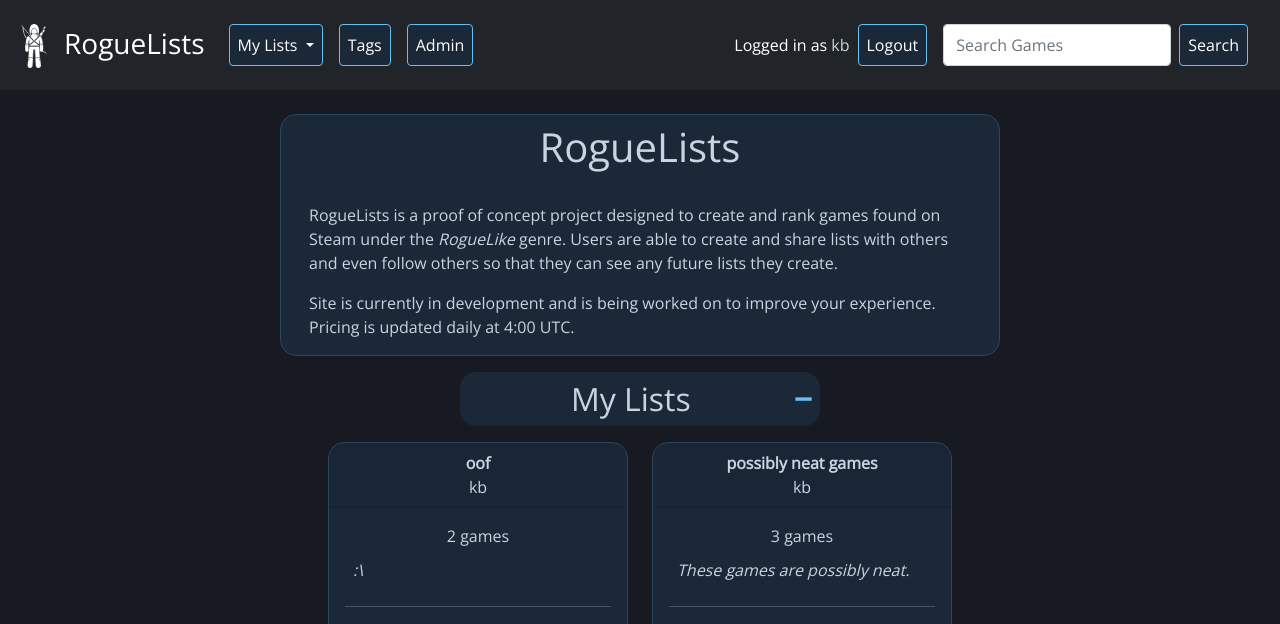
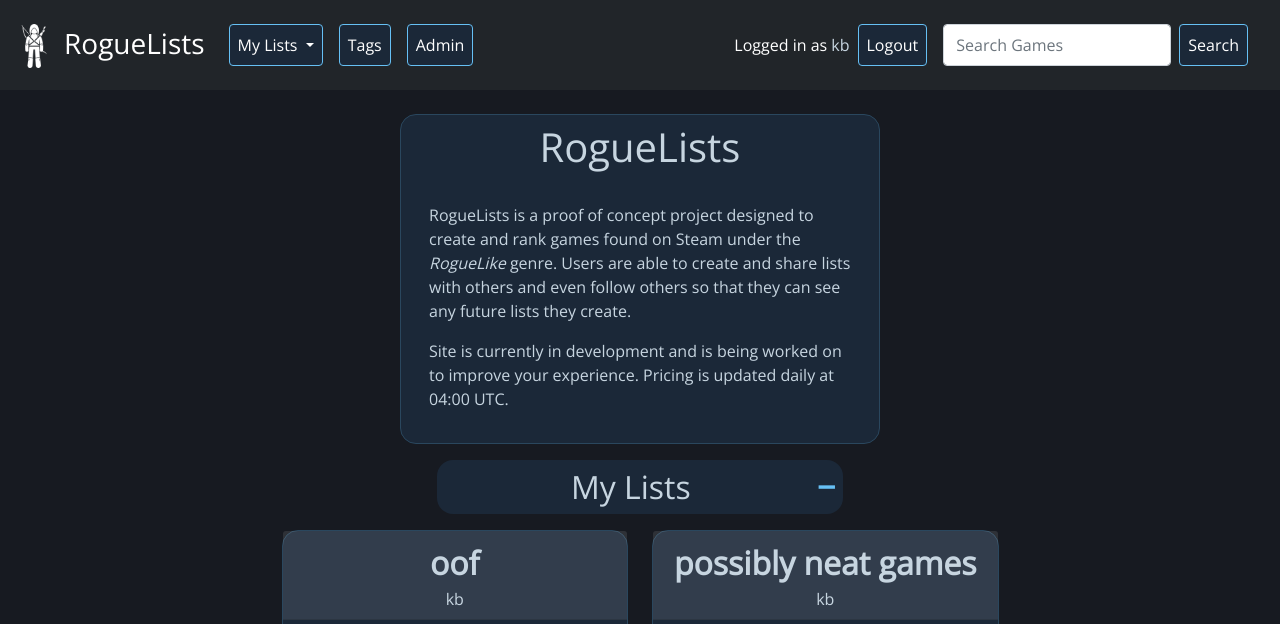
Before and after one commit to k-bru/RogueLists, a Django app: page / in a window 1280 px wide. Shown: the top 624 px of the page. Run offline with Django 4.2, Linux system fonts and the light colour scheme; a user stored in the database is signed in; data comes from the database, SQL or seed files in the repository; both versions use the stored data as it was after the commit; some libraries are stand-ins or nearby versions.

Commit message:
CSS/usability/general updates and bugfixes

```diff
--- a/capvenv/roguelists/rogueapp/templates/authenticate/register_user.html
+++ b/capvenv/roguelists/rogueapp/templates/authenticate/register_user.html
@@ -4,7 +4,7 @@
 {% block content %}
 
 {% if form.errors %}
-<div class="alert alert-warning alert-dismissible fade show" role="alert">
+<div class="alert alert-danger alert-dismissible fade show" role="alert">
   There was an error with your form. <hr>
   <ul class="errorlist">
   {% for field in form %}
--- a/capvenv/roguelists/rogueapp/templates/rogueapp/home.html
+++ b/capvenv/roguelists/rogueapp/templates/rogueapp/home.html
@@ -3,7 +3,7 @@
 {% block content %}
 <div class="container">
   <div class="row" id="home-flex">
-    <div class="row col-md-8 list-holder" id="home-page">
+    <div class="row col-md-12 col-lg-9 list-holder" id="home-page">
       {% if list_previews %}
       <div class="card" id="descript-card">
         <div class="card-heading">
@@ -11,7 +11,7 @@
         </div>
         <div class="card-body">
           <p class="text-left">RogueLists is a proof of concept project designed to create and rank games found on Steam under the <a href="https://en.wikipedia.org/wiki/Roguelike" target="_blank"><em>RogueLike</em></a> genre. Users are able to create and share lists with others and even follow others so that they can see any future lists they create. </p>
-          <p class="text-left">Site is currently in development and is being worked on to improve your experience. Pricing is updated daily at 4:00 UTC.</p>
+          <p class="text-left">Site is currently in development and is being worked on to improve your experience. Pricing is updated daily at 04:00 UTC.</p>
         </div>
       </div>
       {% if request.user.is_authenticated %}
@@ -39,7 +39,7 @@
           {% for followed_user in followed_users %}
           <div class="col-md-6 mb-4">
             <a href="{% url 'user_profile' user_id=followed_user.id %}">
-              <h4>{{ followed_user.username }}</h4>
+              <h4 class="btn">{{ followed_user.username }}</h4>
             </a>
           </div>
           {% endfor %}
--- a/capvenv/roguelists/rogueapp/templates/rogueapp/show_lists.html
+++ b/capvenv/roguelists/rogueapp/templates/rogueapp/show_lists.html
@@ -1,12 +1,16 @@
 <div class="card">
   <div class="card-header">
-    <strong><a href="{% url 'list_detail' list_id=list_preview.list.list_id %}">{{ list_preview.list.list_name }}</a></strong><br>
+    <strong class="list-name"><a href="{% url 'list_detail' list_id=list_preview.list.list_id %}">{{ list_preview.list.list_name }}</a></strong><br>
     <a href="{% url 'user_profile' user_id=list_preview.list.list_owner.id %}">{{ list_preview.list.list_owner.username }}</a>
   </div>
   <div class="card-body">
     <a href="{% url 'list_detail' list_id=list_preview.list.list_id %}">
-      <p class="card-text text-center" id="game-count">{{ list_preview.game_count }} {% if list_preview.game_count == 1 %}game{% else %}games{% endif %}</p>
+      {% if list_preview.favorite_count > 0 %}
+      <p class="card-text text-center" id="game-count">{{ list_preview.favorite_count }} {% if list_preview.favorite_count == 1 %}like{% else %}likes{% endif %}</p>
+      {% endif %}
+      {% if list_preview.list.list_description %}
       <p class="card-text p-2"><em>{{ list_preview.list.list_description }}</em></p>
+      {% endif %}
     </a>
     {% if request.user.is_authenticated and request.user != user %}
     <form action="{% url 'add_favorite_list' list_id=list_preview.list.list_id %}">
@@ -14,8 +18,12 @@
       <button type="submit" class="btn btn-secondary">Add to Favorites</button>
     </form>
     {% endif %}
+    {% if not list_preview.list.list_description and list_preview.favorite_count == 0 %}
+    {% else %}
     <hr>
-    <div class="row justify-content-center">
+    {% endif %}
+
+    <div class="row d-flex">
       {% if list_preview.game_images|length == 1 %}
       <div class="col-12">
         <a href="{% url 'list_detail' list_id=list_preview.list.list_id %}">
@@ -30,9 +38,17 @@
         </a>
       </div>
       {% endfor %}
+      {% elif list_preview.game_images|length == 3 %}
+      {% for game_image in list_preview.game_images %}
+      <div class="col-8">
+        <a href="{% url 'list_detail' list_id=list_preview.list.list_id %}">
+          <img class="w-100 text-center list-images large-image" src="{{ game_image.image_url }}" alt="Capsule image for {{ game_image.game_title }}">
+        </a>
+      </div>
+      {% endfor %}
       {% else %}
-      {% for game_image in list_preview.game_images|slice:":24" %}
-      <div class="col-4 col-md-6">
+      {% for game_image in list_preview.game_images|slice:":6" %}
+      <div class="col-sm-4 col-md-6 col-lg-6">
         <a href="{% url 'list_detail' list_id=list_preview.list.list_id %}">
           <img class="w-100 text-center list-images" src="{{ game_image.image_url }}" alt="Capsule image for {{ game_image.game_title }}">
         </a>
--- a/capvenv/roguelists/rogueapp/views.py
+++ b/capvenv/roguelists/rogueapp/views.py
@@ -9,7 +9,7 @@
 import datetime
 from django.contrib.auth.models import User
 from django.contrib.auth.decorators import login_required
-from django.db.models import Q
+from django.db.models import Q, Count
 
 def home(request):
     user_lists = UserList.objects.select_related('list_owner').all().order_by('-list_id')
@@ -18,6 +18,10 @@
     if request.user.is_authenticated:
       follows = Follow.objects.filter(follower=request.user)
       followed_users = [follow.following for follow in follows]
+    favorite_counts = {}
+    favorites = FavoriteList.objects.values('list_id').annotate(favorite_count=Count('id'))
+    for favorite in favorites:
+        favorite_counts[favorite['list_id']] = favorite['favorite_count']
 
     for user_list in user_lists:
         game_count = ListDetailContent.objects.filter(list_detail_id=user_list.list_id).count()
@@ -25,14 +29,14 @@
 
         # Add game images
         game_images = []
-        for list_detail_content in ListDetailContent.objects.filter(list_detail_id=user_list.list_id).all()[:24]:
+        for list_detail_content in ListDetailContent.objects.filter(list_detail_id=user_list.list_id).all()[:6]:
             game_images.append({
                 'game_id': list_detail_content.steam_id.steam_id,
                 'image_url': f"https://cdn.cloudflare.steamstatic.com/steam/apps/{list_detail_content.steam_id.steam_id}/capsule_231x87.jpg",
                 'game_title': list_detail_content.steam_id.game_title
             })
 
-        list_previews.append({'list': user_list, 'game_count': game_count, 'game_titles': game_titles, 'game_images': game_images})
+        list_previews.append({'list': user_list, 'game_count': game_count, 'game_titles': game_titles, 'game_images': game_images, 'favorite_count': favorite_counts.get(user_list.list_id, 0)})
     return render(request, 'rogueapp/home.html', {'list_previews': list_previews, 'followed_users': followed_users})
 
 def user_profile(request, user_id):
@@ -46,7 +50,7 @@
 
         # Add game images
         game_images = []
-        for ldc in ListDetailContent.objects.filter(list_detail_id=ul.list_id).all()[:24]:
+        for ldc in ListDetailContent.objects.filter(list_detail_id=ul.list_id).all()[:6]:
             game_images.append({
                 'game_id': ldc.steam_id.steam_id,
                 'image_url': f"https://cdn.cloudflare.steamstatic.com/steam/apps/{ldc.steam_id.steam_id}/capsule_231x87.jpg",
@@ -71,7 +75,7 @@
 
                 # Add game images
                 game_images = []
-                for ldc in ListDetailContent.objects.filter(list_detail_id=ul.list_id).all()[:24]:
+                for ldc in ListDetailContent.objects.filter(list_detail_id=ul.list_id).all()[:6]:
                     game_images.append({
                         'game_id': ldc.steam_id.steam_id,
                         'image_url': f"https://cdn.cloudflare.steamstatic.com/steam/apps/{ldc.steam_id.steam_id}/capsule_231x87.jpg",
@@ -355,7 +359,7 @@
     skills = ['Python', 'Django', 'JavaScript', 'HTML', 'CSS', 'Bootstrap', 'Drupal', 'WordPress', 'Adobe Products']
     jobs = [
         {
-            'position': 'Junior Developer',
+            'position': 'Junior Developer/Hardware Technician',
             'company': 'StreamVu Ed',
             'start_date': 2023,
             'end_date': 'Current',
--- a/capvenv/roguelists/static-files/rogueapp/css/styles.css
+++ b/capvenv/roguelists/static-files/rogueapp/css/styles.css
@@ -188,10 +188,6 @@
   position: relative;
 }
 
-#list-flex div .card {
-  padding-bottom: 1rem;
-}
-
 .card {
   position: relative;
 }
@@ -236,6 +232,7 @@
   border: 1px solid var(--denim);
   margin-bottom: 1rem;
   min-height: max-content;
+  width: 30rem;
 }
 
 #home-page .card:not(#descript-card) {
@@ -271,6 +268,11 @@
   width: 75%;
 }
 
+.list-name {
+  color: rgba(0,0,0,0.5)!important;
+  font-size: 2rem;
+}
+
 .bi-pencil {
   color: var(--sky);
 }
@@ -288,7 +290,6 @@
 
 .card-body {
   height: fit-content;
-  padding-bottom: 0;
 }
 
 .card-body p {
@@ -298,6 +299,10 @@
 .card-text {
   height: fit-content;
   overflow: hidden;
+}
+
+.card-header {
+  background-color: rgb(255,255,255,0.1);
 }
 
 #sort-flex .col {
--- a/capvenv/roguelists/update-game-table-pythonanywhere.py
+++ b/capvenv/roguelists/update-game-table-pythonanywhere.py
@@ -9,8 +9,10 @@
 import os
 
 # construct file paths based on current directory
-db_path = os.path.join(os.getcwd(), 'db.sqlite3')
-csv_path = os.path.join(os.getcwd(), 'roguelike.csv')
+db_path = os.path.join('/home/kbru/RogueLists/capvenv/roguelists', 'db.sqlite3')
+csv_path = os.path.join('/home/kbru/RogueLists/capvenv/roguelists', 'roguelike.csv')
+# db_path = os.path.join(os.getcwd(), 'db.sqlite3')
+# csv_path = os.path.join(os.getcwd(), 'roguelike.csv')
 
 link = 'https://store.steampowered.com/search/results'
 # game = input('Enter game search: ')
```
Also changed, not shown: capvenv/roguelists/rogueapp/static/rogueapp/css/styles.css (+20 -4 lines), capvenv/roguelists/rogueapp/templates/rogueapp/list_detail.html (+8 -10 lines), capvenv/roguelists/db.sqlite3.
